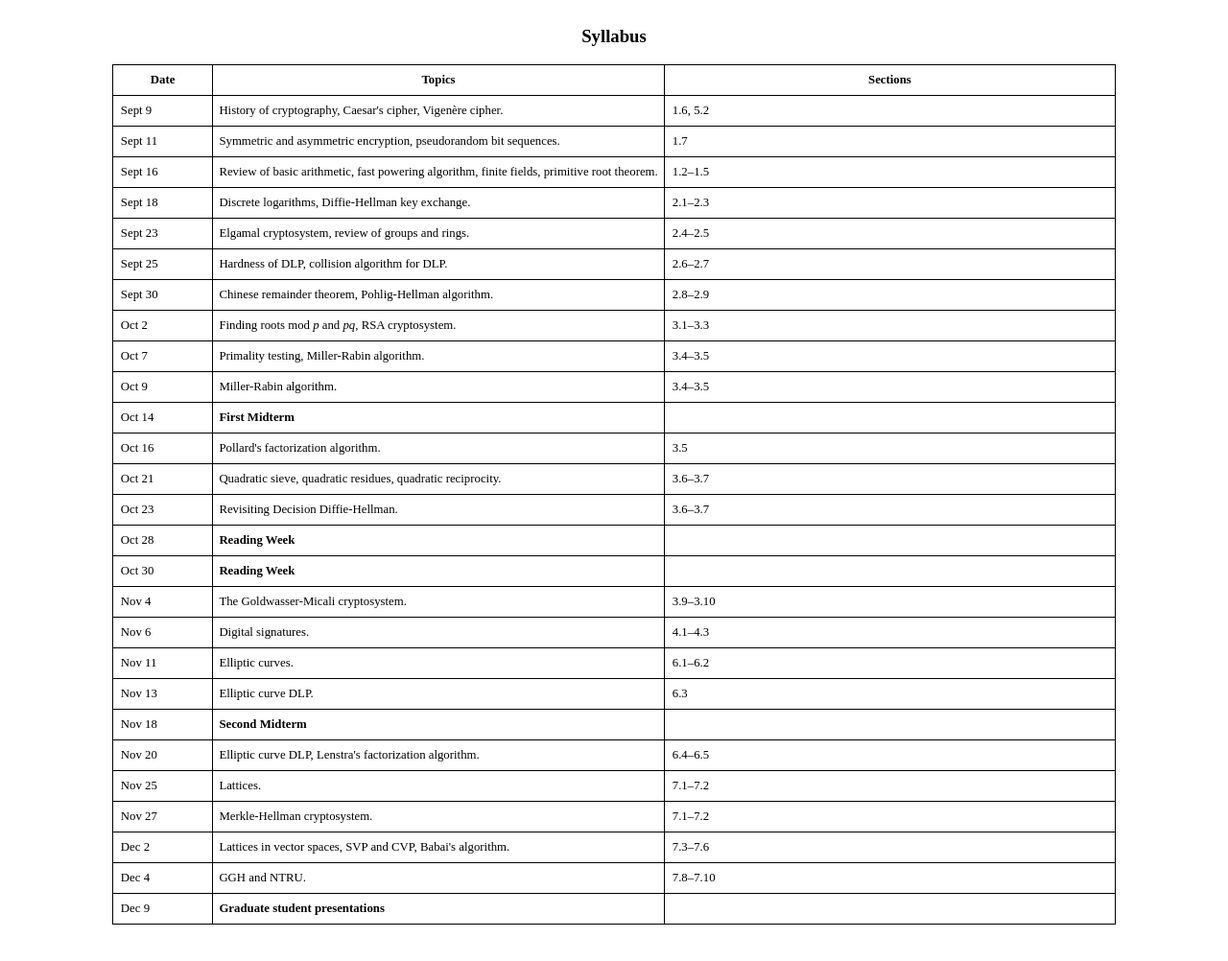
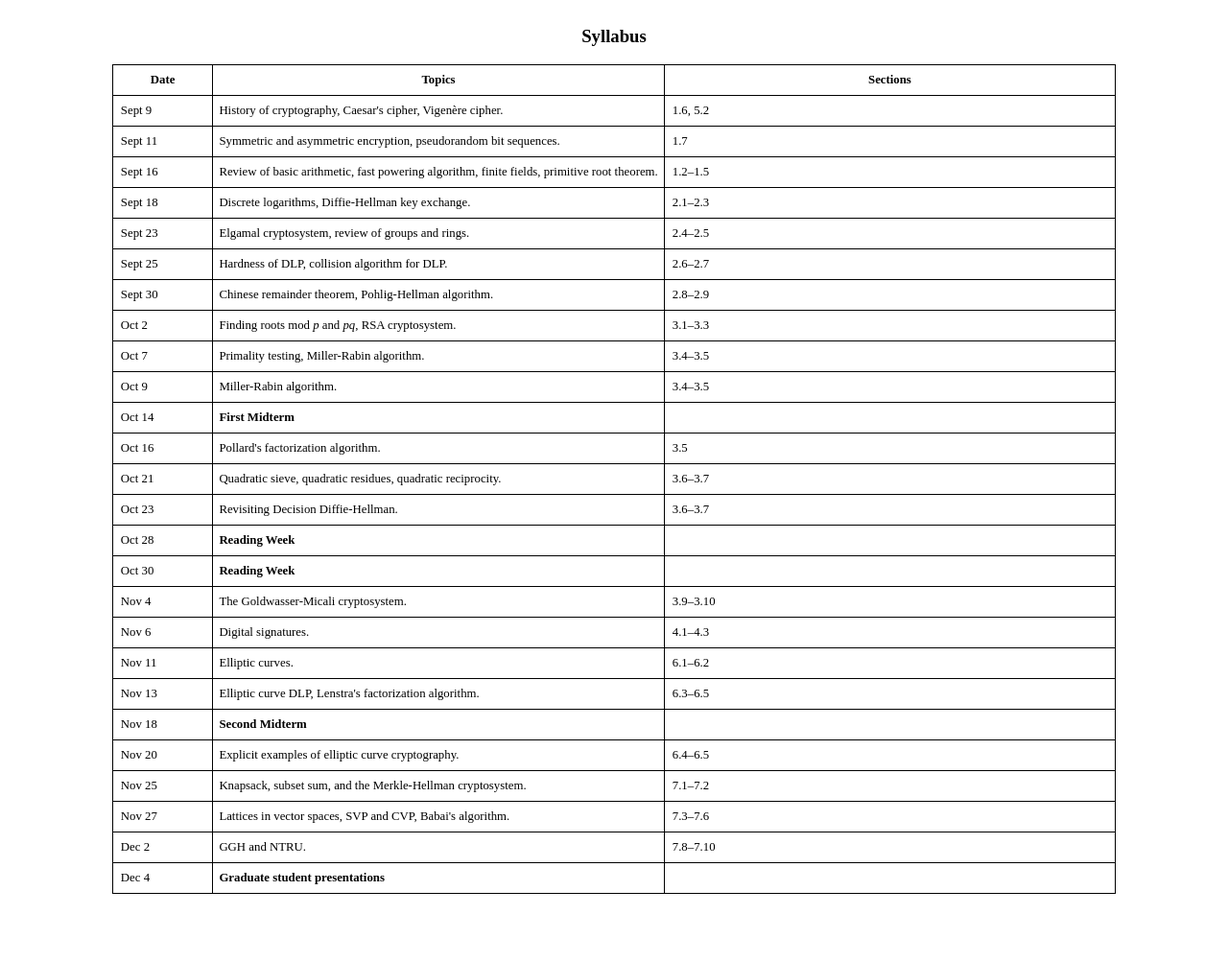
Before and after one commit to hsalmasian/hsalmasian.github.io, a plain HTML site: page MAT4360/syllabus.htm in a window 1280 px wide. Shown: the whole page at 96% size. After the commit the page ends 976 px from the top, so only its background shows below. Drawn offline with Linux system fonts and the light colour scheme.

Commit message:
Update syllabus with new topics and dates

```diff
--- a/MAT4360/syllabus.htm
+++ b/MAT4360/syllabus.htm
@@ -168,9 +168,9 @@ Quadratic sieve, quadratic residues, quadratic reciprocity.
 
 <tr>
 <td>Nov 13</td>
-<td class="section">Elliptic curve DLP.
+<td class="section">Elliptic curve DLP, Lenstra's factorization algorithm.
 </td>
-<td>6.3 </td>
+<td>6.3&ndash;6.5</td>
 </tr>
 <tr>
 <td>Nov 18</td>
@@ -182,7 +182,7 @@ Quadratic sieve, quadratic residues, quadratic reciprocity.
 
 <tr>
 <td>Nov 20</td>
-<td class="section">Elliptic curve DLP, Lenstra's factorization algorithm.
+<td class="section">Explicit examples of elliptic curve cryptography.
 </td>
 <td>6.4&ndash;6.5</td>
 </tr>
@@ -190,30 +190,24 @@ Quadratic sieve, quadratic residues, quadratic reciprocity.
 
 <tr>
 <td>Nov 25</td>
-<td class="section">Lattices.
+<td class="section">Knapsack, subset sum, and the Merkle-Hellman cryptosystem.
 </td>
 <td>7.1&ndash;7.2 </td>
 </tr>
 <tr>
 <td>Nov 27</td>
-<td class="section">Merkle-Hellman cryptosystem.
-</td>
-<td>7.1&ndash;7.2 </td>
-</tr>
-<tr>
-<td>Dec 2</td>
 <td class="section">Lattices in vector spaces, SVP and CVP, Babai's algorithm.
 </td>
 <td>7.3&ndash;7.6 </td>
 </tr>
 <tr>
-<td>Dec 4</td>
+<td>Dec 2</td>
 <td class="section">GGH and NTRU.
 </td>
 <td>7.8&ndash;7.10</td>
 </tr>
 <tr>
-<td>Dec 9</td>
+<td>Dec 4</td>
 <td class="section"><b>Graduate student presentations</b>
 </td>
 <td>&nbsp;</td>
```
